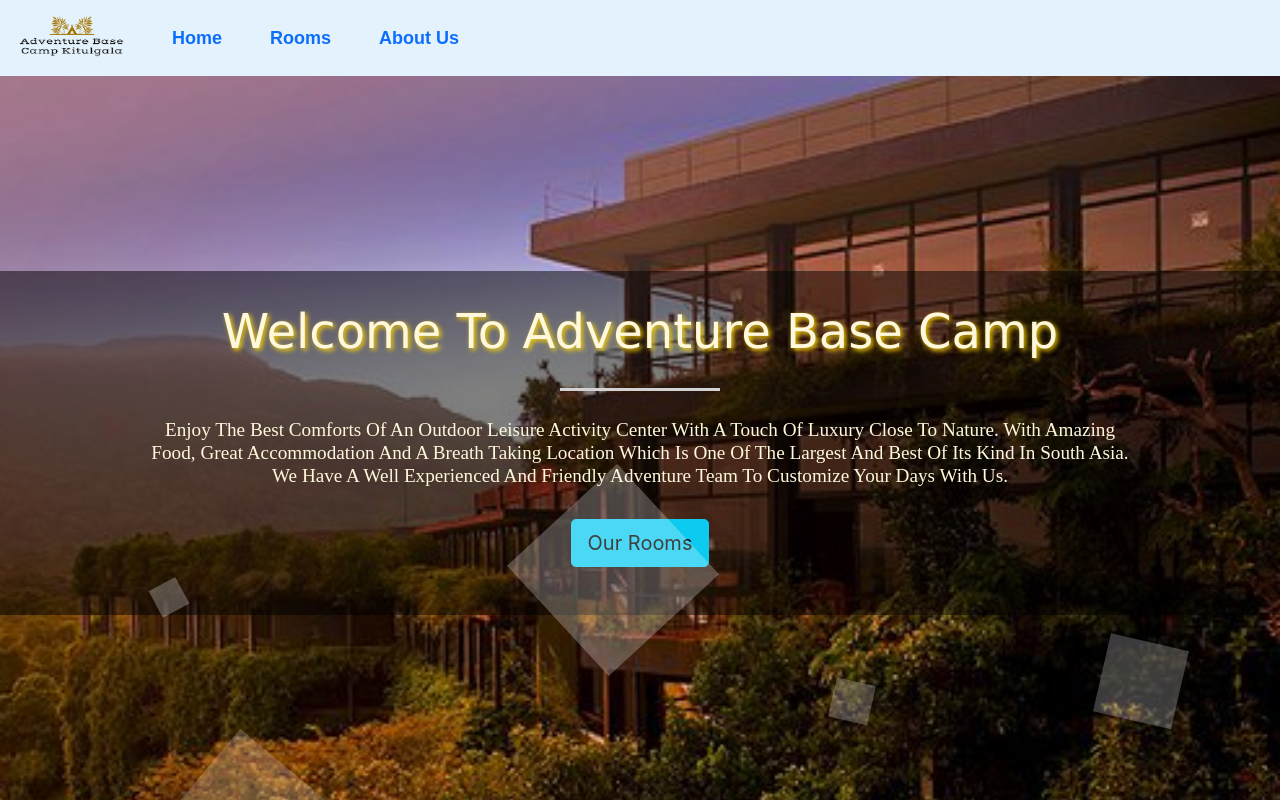
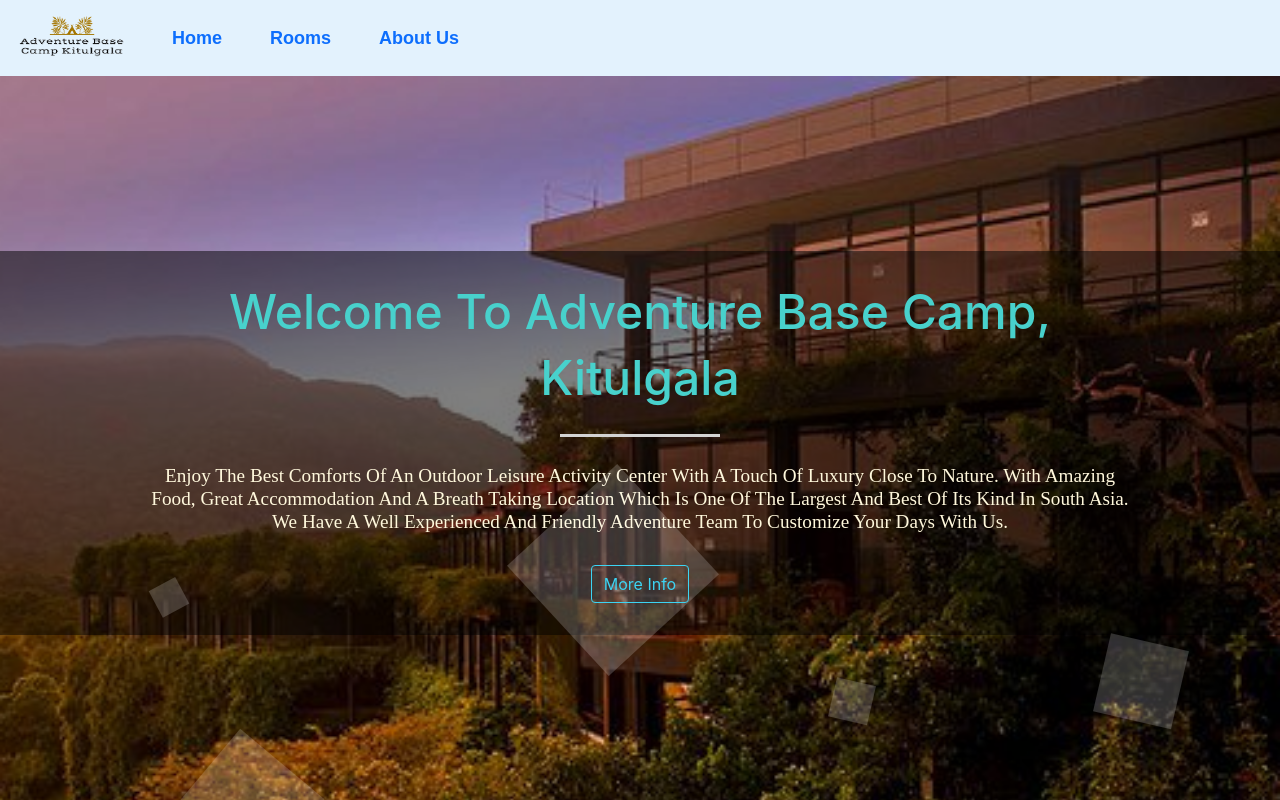
Before and after one commit to Thusiya05/hotel-system, a React (Create React App) app: page / in a window 1280 px wide. Shown: the top 800 px of the page. Built offline with nearby package versions, Linux system fonts and the light colour scheme.

Commit message:
welcome slide update

```diff
--- a/src/App.css
+++ b/src/App.css
@@ -55,8 +55,9 @@
 
 .jumbotron h1{
     font-size: 3rem;
-    font-family: verdana;
-    text-shadow: 2px 2px 5px gold;
+    font-family:Helvetica;
+    color:ghostwhite;
+    /* text-shadow: 2px 2px 5px gold; */
 }
 
 .jumbotron div{
@@ -71,7 +72,10 @@
     margin-bottom: 2rem;
     font-family:'Times New Roman';
 }
-/* End of Banner */
+.jumbotron h3{
+    font-size: 3rem;
+    color:mediumturquoise;
+}
 /* Section title */
 .section-title{
     text-align: center;
@@ -99,7 +103,7 @@
     z-index: -1;
     background: url("./images/hotel.jpg") center/ cover no-repeat;
     width: 100%;
-     min-height: calc(120vh - 66px);
+    min-height: calc(120vh - 66px);
 }
 .box-area {
     /* position:relative; */
@@ -164,6 +168,6 @@
     }
     100% {
         transform: translateY(-800px) rotate(360deg);
-        opacity: 0.5;
+        opacity: 0.3;
     }
 }
--- a/src/Components/Background.js
+++ b/src/Components/Background.js
@@ -1,17 +1,23 @@
 import React from 'react'
-import Banner from "./Banner"
+import {Link} from "react-router-dom"
 
 export default function Background() {
     return (
         <div>
              <div className="animation-area">
              <div className="default-Hero">
-                    <Banner title="Welcome to Adventure Base Camp"
-                            subtitle="Enjoy the best comforts of an outdoor leisure activity center with a touch of luxury close to nature.
+                    <div className="jumbotron">
+                        <h3>Welcome to Adventure Base Camp,</h3>
+                        <h3>Kitulgala</h3>
+                        <div></div>
+                        <h2>Enjoy the best comforts of an outdoor leisure activity center with a touch of luxury close to nature.
                                     With amazing food, great accommodation and a breath taking location which is one of the largest and best of its kind in South Asia. We have a
-                                    well experienced and friendly adventure team to customize your days with us."
-                            children="Our Rooms" path="/rooms"></Banner>
-                </div>
+                                    well experienced and friendly adventure team to customize your days with us.</h2>
+                        <Link to="/aboutUs" className="btn btn-outline-info" role="button">More Info</Link>
+                    </div>
+
+                {/* </div> */}
+             </div>
                 <ul className="box-area">
                     <li></li>
                     <li></li>
```
